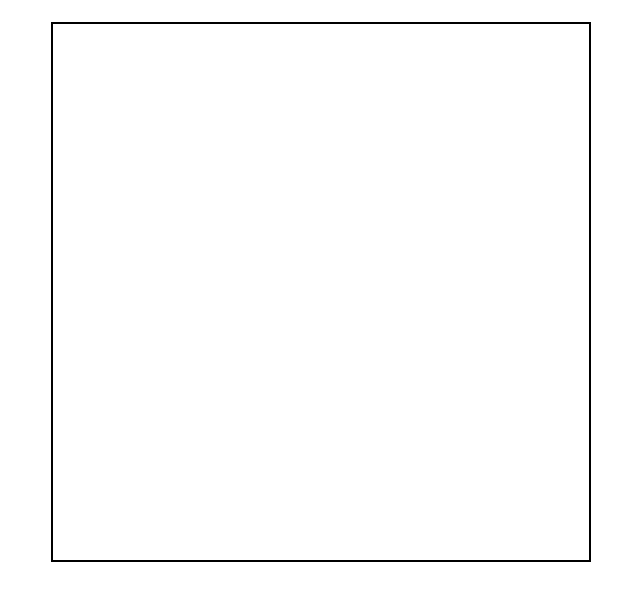
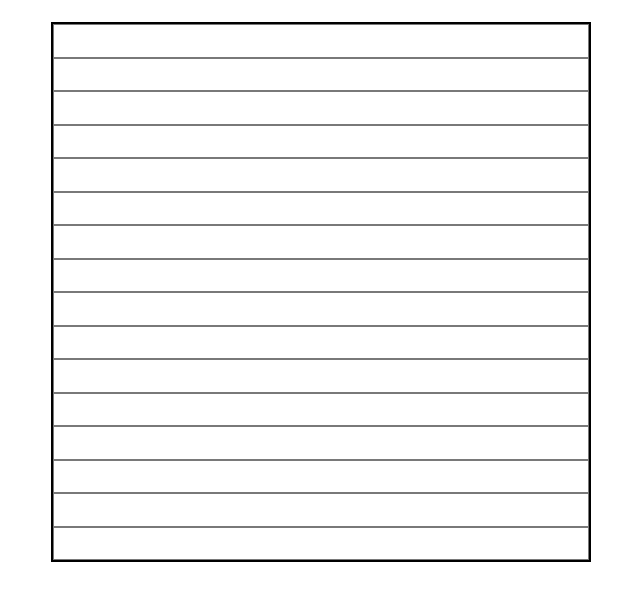
Before and after one commit to El-Pea/etch-a-sketch, a plain HTML site: page index.html in a window 1280 px wide. Shown: the part 40-640 px from the top of the page, without its empty margins (319-959 px from the left). Drawn offline with Linux system fonts and the light colour scheme.

Commit message:
dynamically adding grids

```diff
--- a/app.js
+++ b/app.js
@@ -1,10 +1,13 @@
 function makeGrid(number){
+    number = 16; // this is just for testing
     const gridTarget = document.getElementById('grid-target');
-    number = 16;
-    // this is just for testing, users will put a number in here betwee 1-64
-    for (let i; i <= number; i++){
-
+    const fragment = document.createDocumentFragment();
+    for (let i = 0; i < number; i++){
+        const gridlet = document.createElement('div');
+        gridlet.classList.add('gridlet');
+        fragment.appendChild(gridlet);
     }
+    gridTarget.appendChild(fragment);
 }
 
 makeGrid();
```
Also changed, not shown: index.html (+1 -0 lines), 1 other file.
